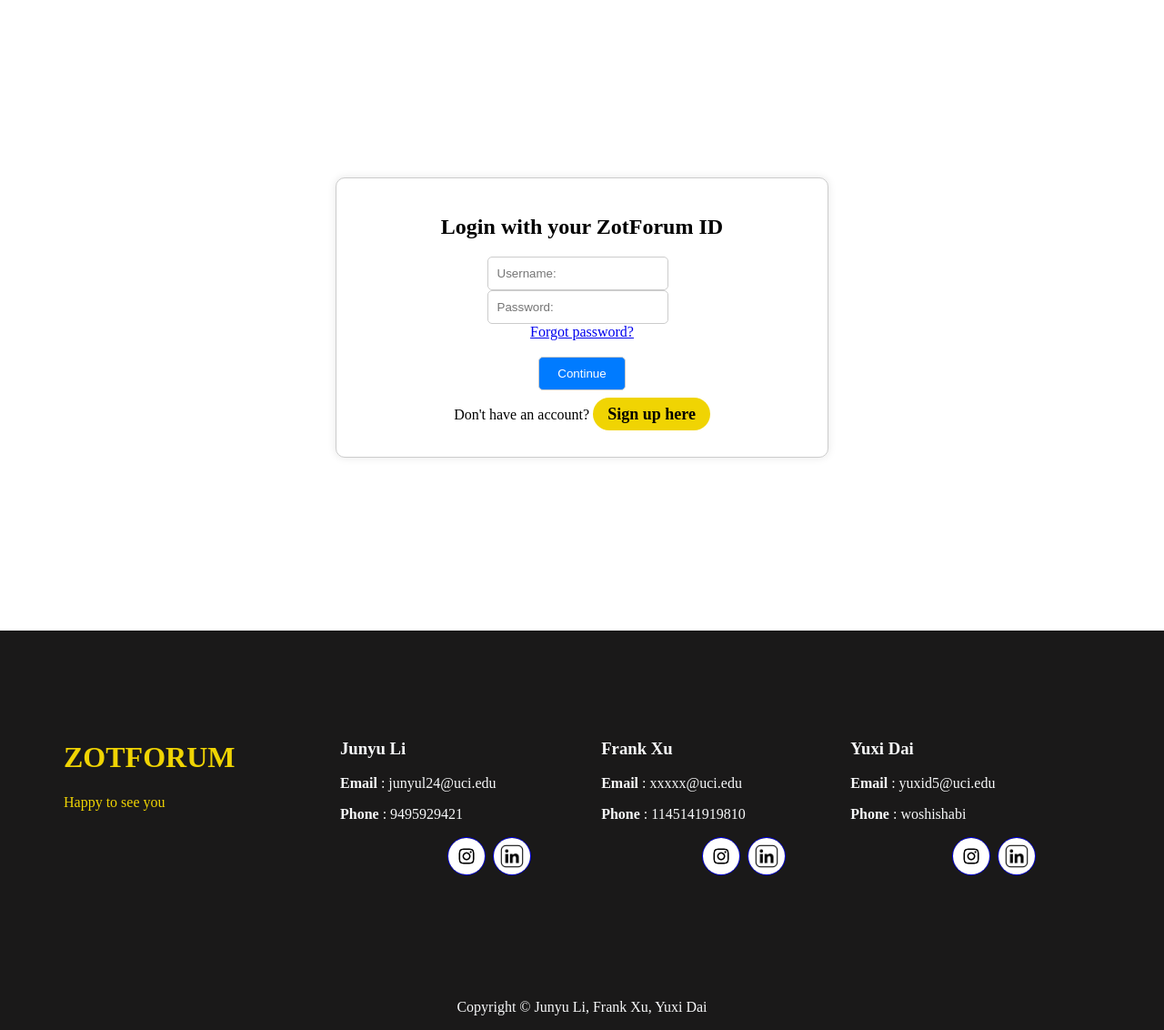
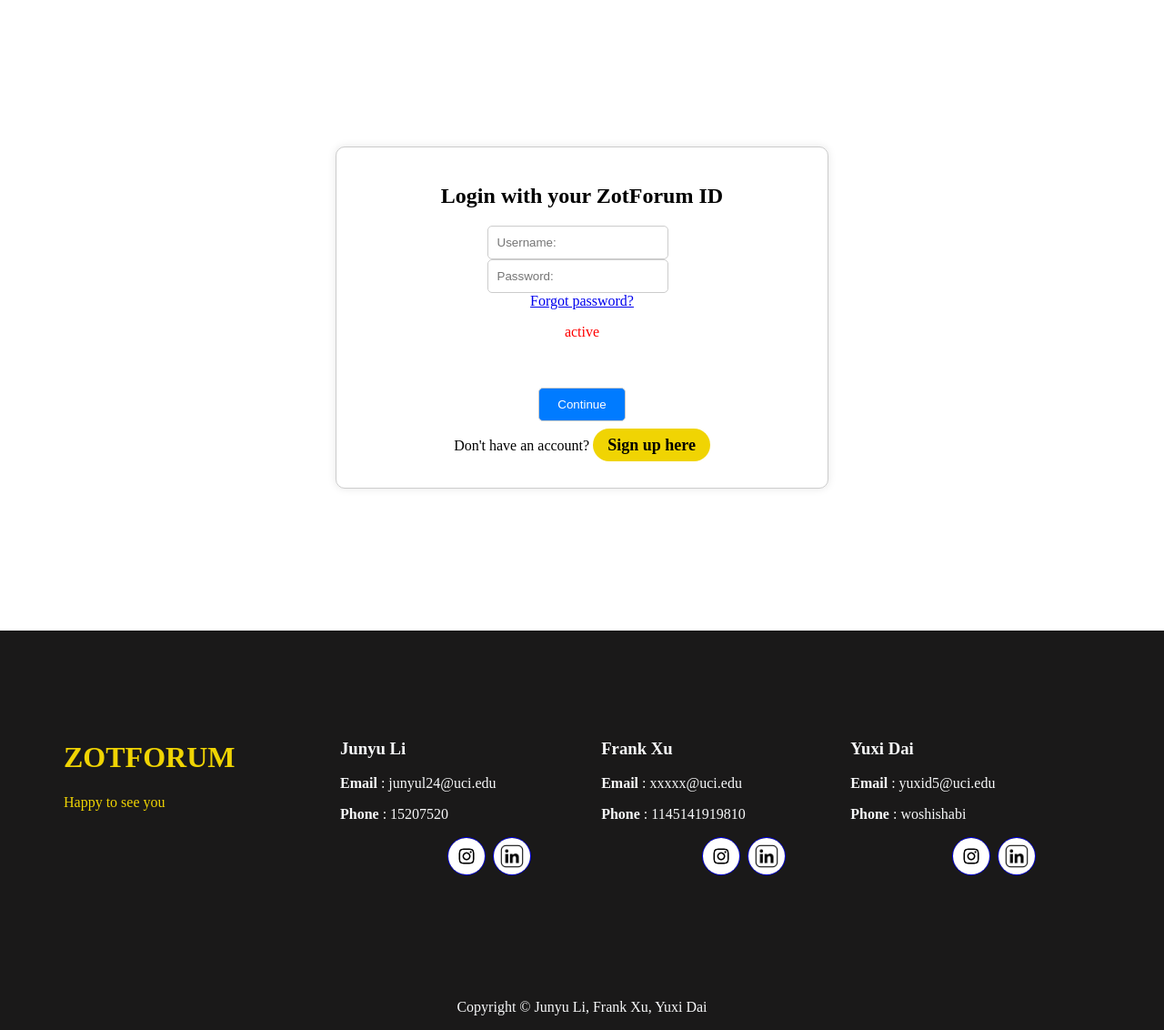
Before and after one commit to JunyuLi1/itTakesFour, a Flask app: template templates/login.html in a window 1280 px wide. Shown: the part 80-1212 px from the top of the page at 91% size. Run offline with Flask 3, Linux system fonts and the light colour scheme; the template is opened without the code that fills it: most values are stand-ins (such as "Sample title", 1, 10 or a date in 2020).

Commit message:
showing failed login

```diff
--- a/app.py
+++ b/app.py
@@ -1,5 +1,6 @@
 from flask import Flask, render_template, request
 from config import User
+from database import *
 
 app = Flask(__name__)
 user = None
@@ -16,9 +17,13 @@ def login():
         print(request.form)
         name = request.form['username']
         pwd = request.form['password']
-        user = User('168.235.86.101', name, pwd)
-        #user.load_chat_history()
-        return render_template('Zot_template.html')
+        result = verify_login_status(name, pwd)
+        if result is not None:
+            user = User('168.235.86.101', name, pwd)
+            #user.load_chat_history()
+            return render_template('login.html.html', success='Success, redirecting...')
+        else:
+            return render_template('login.html', status='No such user!')
     else:
         return render_template('login.html')
 
--- a/static/css/login.css
+++ b/static/css/login.css
@@ -34,3 +34,7 @@
 .signupclick:hover{
     background-color: rgba(0,0,0,0.2);
 }
+
+.failed_login{
+    color: red;
+}
--- a/templates/Zot_template.html
+++ b/templates/Zot_template.html
@@ -50,7 +50,7 @@
             <div class="site-authors">
                 <h3>Junyu  Li</h3>
                 <p><b>Email</b>  : junyul24@uci.edu</p>
-                <p><b>Phone</b> : 9495929421</p>
+                <p><b>Phone</b> : 15207520</p>
                 <ul class="footer-social">
                     <li>
                         <a href="https://www.yourlinkhere.com" target="_blank" class="icon-container">
--- a/templates/login.html
+++ b/templates/login.html
@@ -11,6 +11,9 @@
             <input type="text" id="password_input" name='password' placeholder="Password:" required>
             <br>
             <a href="\forgotpwd">Forgot password?</a>
+            {% if status %}
+                <p class="failed_login">{{ status }}</p>
+            {% endif %}
             <br>
             <br>
             <button type="submit" onclick="submitLoginForm()">Continue</button>
```
Also changed, not shown: database.py (+13 -1 lines).
